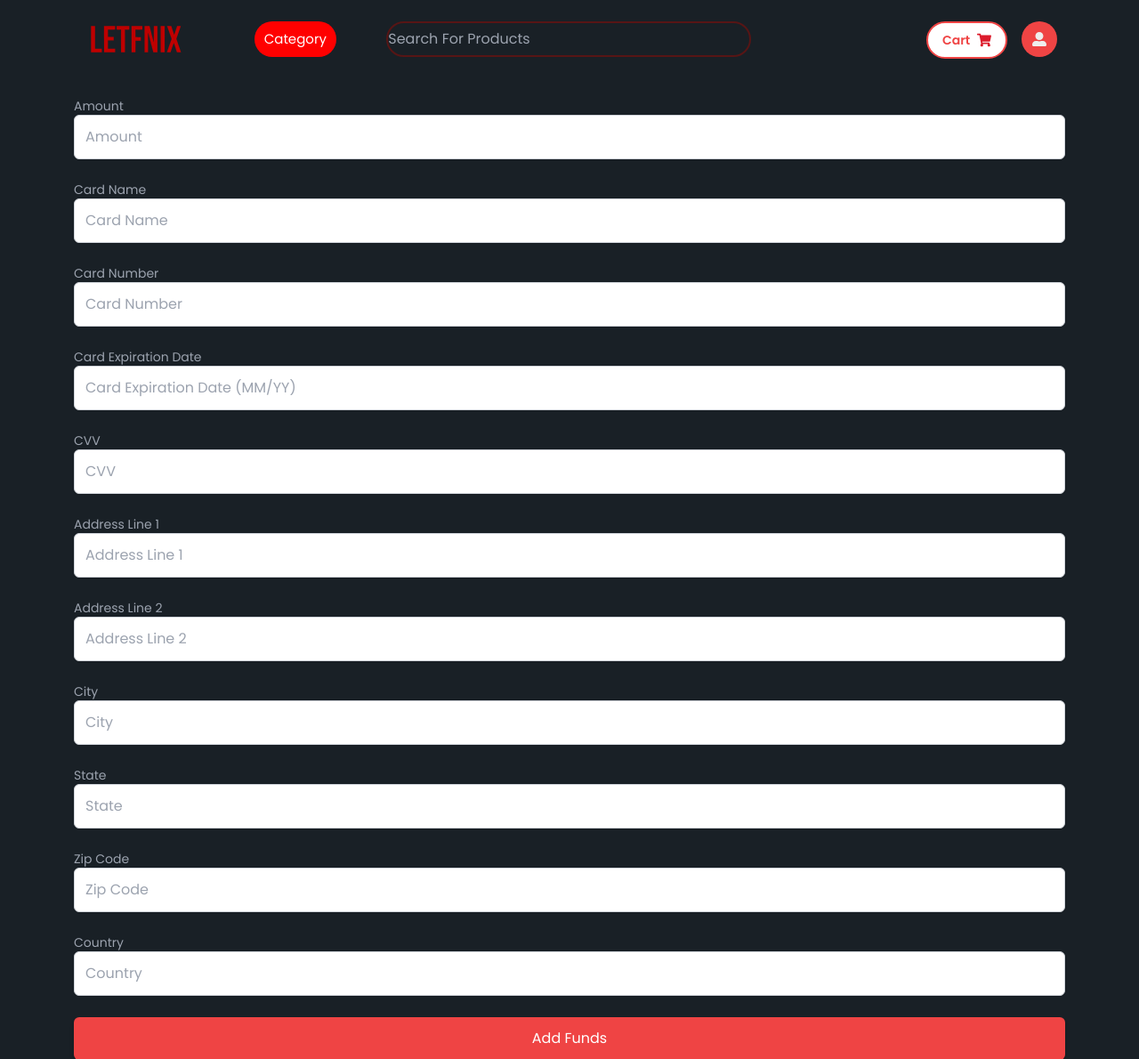
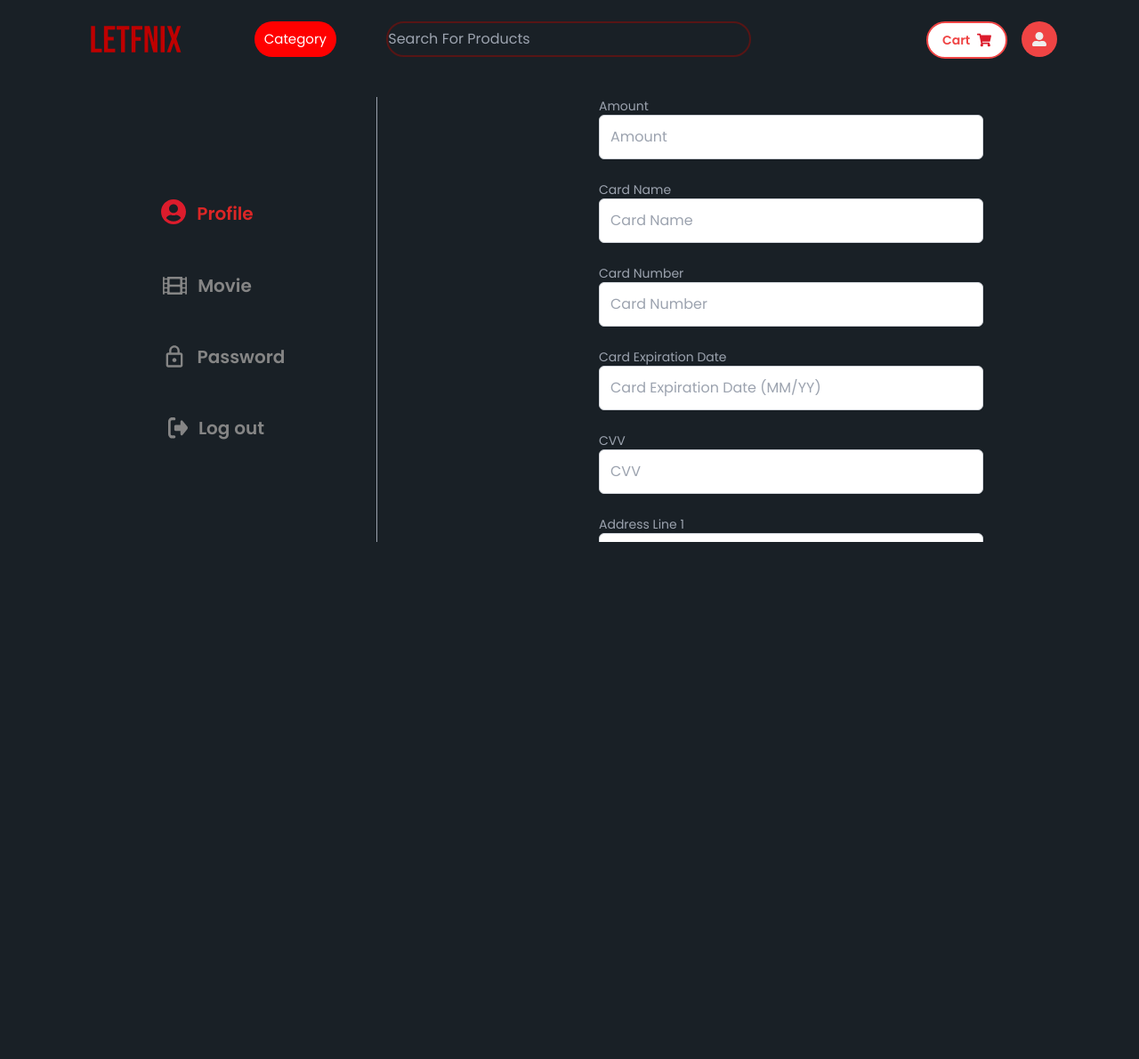
Before and after one commit to nhat2520/Letfnix, a Django app: a page that uses server/templates/user/add_funds.html in a window 1280 px wide. Shown: the top 1190 px of the page at 89% size. Run offline with Django 5.2, Linux system fonts and the light colour scheme; the visitor is signed in with stand-in values (Sample User, id 1); data comes from the database, SQL or seed files in the repository; some libraries are stand-ins or nearby versions.

Commit message:
update payment and update_user

```diff
--- a/server/templates/user/add_funds.html
+++ b/server/templates/user/add_funds.html
@@ -1,7 +1,100 @@
 {% extends 'app/base.html' %}
 
 {% block content %}
-<form method="POST" action="{% url 'add_funds' %}">
+{% load static %}
+<div class="grid grid-cols-[300px_2px_850px] gap-10">
+    <div class="flex justify-center items-center">
+        <div class="w-full">
+            <div class=" h-20  flex justify-center items-center cursor-pointer">
+                <div class="text-red-600">
+                    <img src="{% static 'svg/user_red.svg' %}" alt="" class="float-left h-7">
+                    <span class="ml-3 mt-0.5 float-left text-xl font-semibold">Profile</span>
+                </div>
+            </div>
+            <div class=" h-20 flex justify-center items-center cursor-pointer">
+                <a href="{% url 'library' %}">
+                    <div class="text-[rgb(133,133,133)]">
+                        <img src="{% static 'svg/movie_white.svg' %}" alt="" class="float-left h-5 mt-2">
+                        <span class="ml-3 mt-1 float-left text-xl font-semibold">Movie</span>
+                    </div>
+                </a>
+            </div>
+            <div class=" h-20 flex justify-center items-center cursor-pointer">
+                <a href="{% url 'update_password' %}">
+                    <div class="text-[rgb(133,133,133)]">
+                        <img src="{% static 'svg/lock_white.svg' %}" alt="" class="float-left h-7 ml-9 mt-1">
+                        <span class="ml-3 mt-1 float-left text-xl font-semibold">Password</span>
+                    </div>
+                </a>
+            </div>
+            <div class=" h-20 flex justify-center items-center cursor-pointer">
+                <a href="{% url 'logout' %}">
+                    <div class="text-[rgb(133,133,133)]">
+                        <img src="{% static 'svg/logout.svg' %}" alt="" class="float-left h-6 ml-5 mt-1.5">
+                        <span class="ml-3 mt-1 float-left text-xl font-semibold">Log out</span>
+                    </div>
+                </a>
+            </div>
+        </div>
+    </div>
+    <div class="h-[500px] w-[0.5px] bg-gray-400">
+    </div>
+    <div class="h-[500px] w-[800px] overflow-y-scroll pl-52 px-40">
+        <form method="POST" action="{% url 'add_funds' %}">
+            {% csrf_token %}
+            <div class="space-y-6">
+                <div>
+                    <label class="block text-sm font-medium text-gray-400">{{ form.amount.label }}</label>
+                    {{ form.amount }}
+                </div>
+                <div>
+                    <label class="block text-sm font-medium text-gray-400">{{ form.card_name.label }}</label>
+                    {{ form.card_name }}
+                </div>
+                <div>
+                    <label class="block text-sm font-medium text-gray-400">{{ form.card_number.label }}</label>
+                    {{ form.card_number }}
+                </div>
+                <div>
+                    <label class="block text-sm font-medium text-gray-400">{{ form.card_exp_date.label }}</label>
+                    {{ form.card_exp_date }}
+                </div>
+                <div>
+                    <label class="block text-sm font-medium text-gray-400">{{ form.card_cvv_number.label }}</label>
+                    {{ form.card_cvv_number }}
+                </div>
+                <div>
+                    <label class="block text-sm font-medium text-gray-400">{{ form.card_address1.label }}</label>
+                    {{ form.card_address1 }}
+                </div>
+                <div>
+                    <label class="block text-sm font-medium text-gray-400">{{ form.card_address2.label }}</label>
+                    {{ form.card_address2 }}
+                </div>
+                <div>
+                    <label class="block text-sm font-medium text-gray-400">{{ form.card_city.label }}</label>
+                    {{ form.card_city }}
+                </div>
+                <div>
+                    <label class="block text-sm font-medium text-gray-400">{{ form.card_state.label }}</label>
+                    {{ form.card_state }}
+                </div>
+                <div>
+                    <label class="block text-sm font-medium text-gray-400">{{ form.card_zipcode.label }}</label>
+                    {{ form.card_zipcode }}
+                </div>
+                <div>
+                    <label class="block text-sm font-medium text-gray-400">{{ form.card_country.label }}</label>
+                    {{ form.card_country }}
+                </div>
+            </div>
+            <button type="submit" class="w-full mt-6 bg-red-500 text-white p-3 rounded-md shadow-md hover:bg-red-600 focus:outline-none focus:ring-2 focus:ring-red-500 focus:ring-opacity-50">
+                Add Funds
+            </button>
+        </form>
+    </div>
+</div>
+<!-- <form method="POST" action="{% url 'add_funds' %}">
     {% csrf_token %}
     <div class="space-y-6">
         <div>
@@ -52,6 +145,6 @@
     <button type="submit" class="w-full mt-6 bg-red-500 text-white p-3 rounded-md shadow-md hover:bg-red-600 focus:outline-none focus:ring-2 focus:ring-red-500 focus:ring-opacity-50">
         Add Funds
     </button>
-</form>
+</form> -->
 
 {% endblock %}
```
Also changed, not shown: server/templates/auth/register.html (+4 -4 lines), server/templates/user/my_movie.html (+7 -8 lines), server/templates/user/update_user.html (+3 -12 lines).
